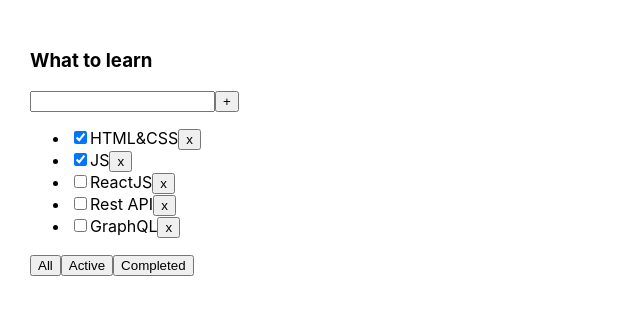
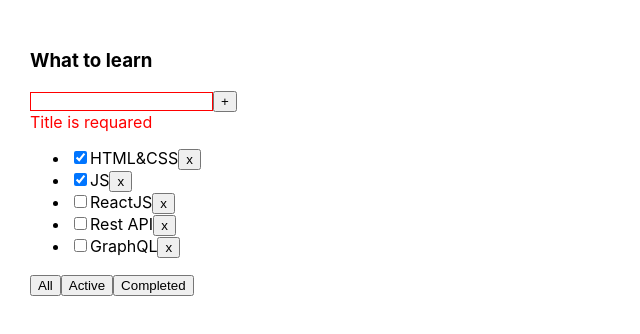
Before and after one commit to Anton-Martynenko/2Todo, a React (Create React App) app: page / in a window 1280 px wide. Shown: the top 334 px of the page, without its empty margins (0-640 px from the left). Built offline with nearby package versions, Linux system fonts and the light colour scheme.

Commit message:
rirle is requared

```diff
--- a/src/Todolist.tsx
+++ b/src/Todolist.tsx
@@ -51,8 +51,12 @@
         <div>
             <h3>{props.title}</h3>
             <div>
-                <input value={inputValue} onChange={onChangeHandler} onKeyDown={onKeyPressHandler}/>
+                <input value={inputValue}
+                       onChange={onChangeHandler}
+                       onKeyDown={onKeyPressHandler}
+                       className={'error'}/>
                 <Button name={'+'} callBack={addTaskHandler}/>
+                <div className={'error-message'}>Title is requared</div>
             </div>
             <ul>
                 {
@@ -65,7 +69,8 @@
                                 <li key={t.id}>
                                     <input type="checkbox"
                                            onChange={onChangeHandler}
-                                           checked={t.isDone}/>
+                                           checked={t.isDone}
+                                           />
                                     <span>{t.title}</span>
                                     <Button name={'x'} callBack={() => removeTaskHandler(t.id)}/>
                                 </li>
```
